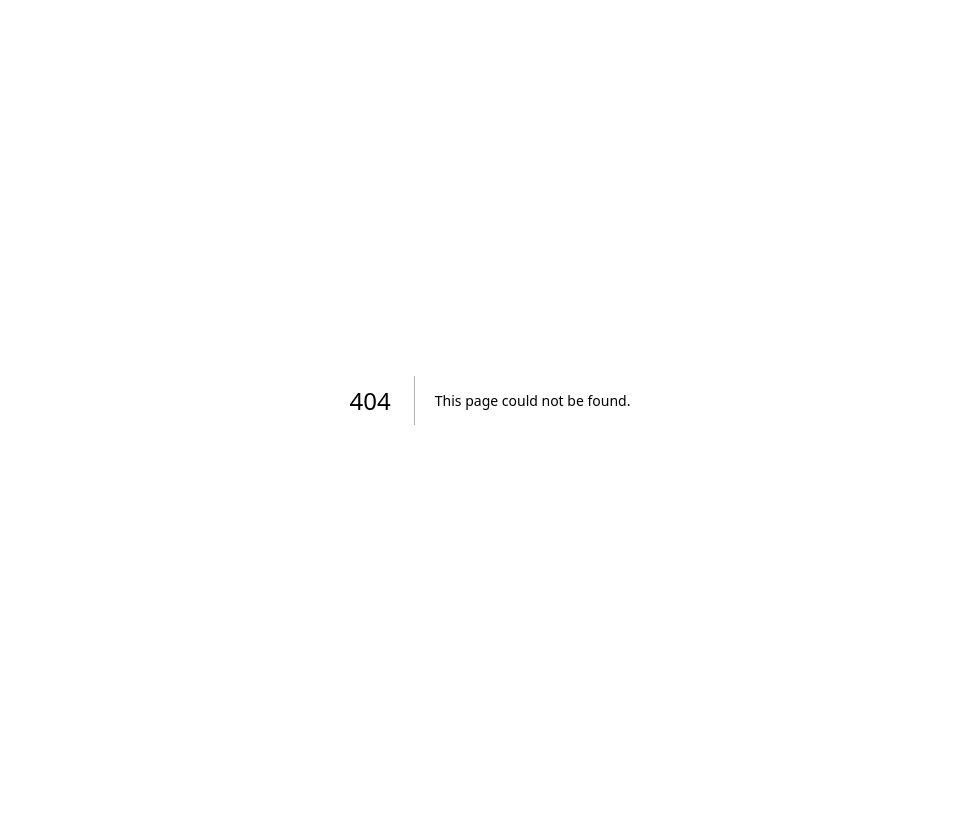
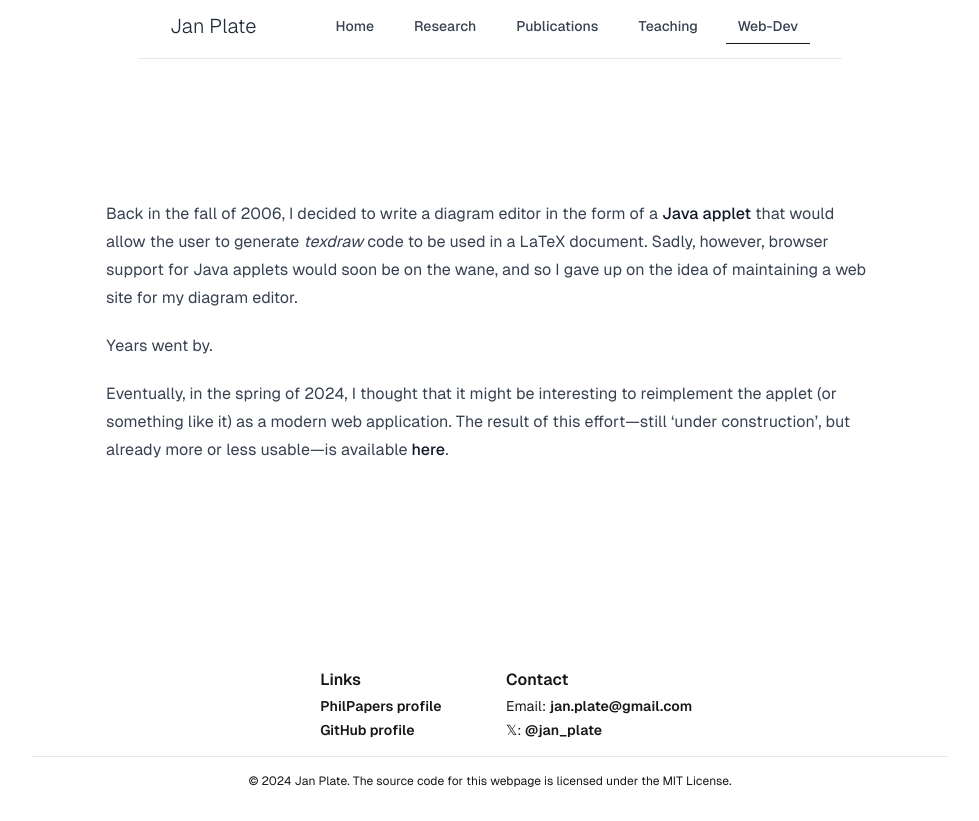
Before and after one commit to jplate/home, a Next.js app: page /WebDev in a window 1280 px wide. Before the commit this address had no page. Shown: the whole page, without its empty margins (150-1129 px from the left). Before the commit the page ends 800 px from the top, so only its background shows below. Built offline with nearby package versions, Linux system fonts and the light colour scheme.

Commit message:
trying to deal with the scrollbar

```diff
--- a/src/app/components/Navbar.tsx
+++ b/src/app/components/Navbar.tsx
@@ -3,6 +3,7 @@
 import React, { useState } from 'react';
 import Link from 'next/link';
 import { usePathname } from 'next/navigation';
+import useScrollbarWidth from '../hooks/useScrollbarWidth';
 
 interface NavItem {
     href: string;
@@ -14,7 +15,7 @@ interface NavbarProps {
     items: NavItem[];
 }
 
-const NavItemComponent: React.FC<
+const NavItem: React.FC<
     NavItem & { isActive: boolean; onClick: () => void }
 > = ({ href, text, isActive, onClick }) => (
     <Link
@@ -29,11 +30,17 @@ const NavItemComponent: React.FC<
 const Navbar: React.FC<NavbarProps> = ({ brandName, items }) => {
     const [isOpen, setIsOpen] = useState(false);
     const pathname = usePathname();
+    const sbWidth = useScrollbarWidth();
 
     const toggleMenu = () => setIsOpen(!isOpen);
 
     return (
-        <nav className='bg-white border-b border-gray-200 mt-8'>
+        <nav
+            className='border-b border-gray-200 mt-8'
+            style={{
+                marginRight: `-${sbWidth}px`,
+            }}
+        >
             <div className='max-w-7xl mx-auto px-4 sm:px-6 lg:px-8'>
                 <div className='flex items-center justify-between h-16 min-w-[90vw] md:min-w-[50vw]'>
                     <Link href='/' className='text-xl font-light text-gray-800'>
@@ -42,7 +49,7 @@ const Navbar: React.FC<NavbarProps> = ({ brandName, items }) => {
                     <div className='hidden md:block'>
                         <div className='ml-10 flex items-baseline space-x-4'>
                             {items.map((item, index) => (
-                                <NavItemComponent
+                                <NavItem
                                     key={index}
                                     {...item}
                                     isActive={pathname === item.href}
@@ -94,7 +101,7 @@ const Navbar: React.FC<NavbarProps> = ({ brandName, items }) => {
             <div className={`${isOpen ? 'block' : 'hidden'} md:hidden`}>
                 <div className='px-2 pt-2 pb-3 space-y-1 sm:px-3'>
                     {items.map((item, index) => (
-                        <NavItemComponent
+                        <NavItem
                             key={index}
                             {...item}
                             isActive={pathname === item.href}
@@ -112,10 +119,10 @@ const MyNavbar: React.FC = () => (
         brandName='Jan Plate'
         items={[
             { href: '/', text: 'Home' },
-            { href: '/research', text: 'Research' },
-            { href: '/publications', text: 'Publications' },
-            { href: '/teaching', text: 'Teaching' },
-            { href: '/web-dev', text: 'Web-Dev' },
+            { href: '/Research', text: 'Research' },
+            { href: '/Publications', text: 'Publications' },
+            { href: '/Teaching', text: 'Teaching' },
+            { href: '/WebDev', text: 'Web-Dev' },
         ]}
     />
 );
--- /dev/null
+++ b/src/app/hooks/useScrollbarWidth.ts
@@ -0,0 +1,14 @@
+import { useState, useEffect } from 'react';
+
+export default function useScrollbarWidth() {
+    const [scrollbarWidth, setScrollbarWidth] = useState(0);
+
+    useEffect(() => {
+        const documentWidth = document.documentElement.clientWidth;
+        const windowWidth = window.innerWidth;
+        const scrollbarWidth = windowWidth - documentWidth;
+        setScrollbarWidth(scrollbarWidth);
+    }, []);
+
+    return scrollbarWidth;
+}
```
Also changed, not shown: src/app/WebDev/page.tsx (renamed from src/app/web-dev/page.tsx).
